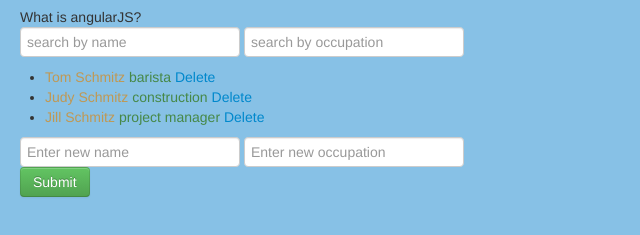
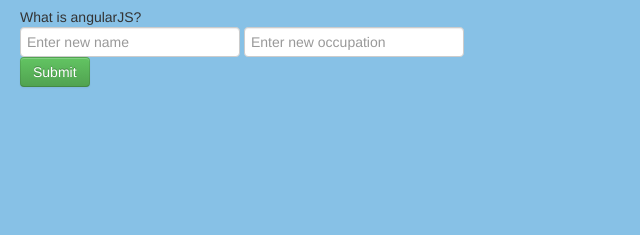
Before and after one commit to davethemaker/angularResources, a plain HTML site: page index.html in a window 1280 px wide. Shown: the part 73-308 px from the top of the page, without its empty margins (0-640 px from the left). Drawn offline with Linux system fonts and the light colour scheme.

Commit message:
Update display so that entering new person data always displays, irregardless of person array size

```diff
--- a/index.html
+++ b/index.html
@@ -23,12 +23,12 @@
 						<span ng-click="show=false"><button type="button" class="btn btn-success btn-xs" >Finished</button></span>
 					</span>
 				</div>
-				<div ng-show="persons.length">
-					<div id="personQuery">
+				<div >
+					<div ng-show="persons.length>4" id="personQuery">
 						<input type="text" ng-model="nameQuery" placeholder="search by name" />
 						<input type="text" ng-model="occupationQuery" placeholder="search by occupation" />
 					</div>
-					<ul>
+					<ul ng-show="persons.length>4">
 						<li ng-repeat="person in persons | filter: nameQuery | filter: occupationQuery">
 							<span ng-click="editing=true"  ng-hide="editing" class="text-warning">{{person.name}}</span>
 							<span class="form-group" ng-show="editing" ng-submit="editing=false">
```
